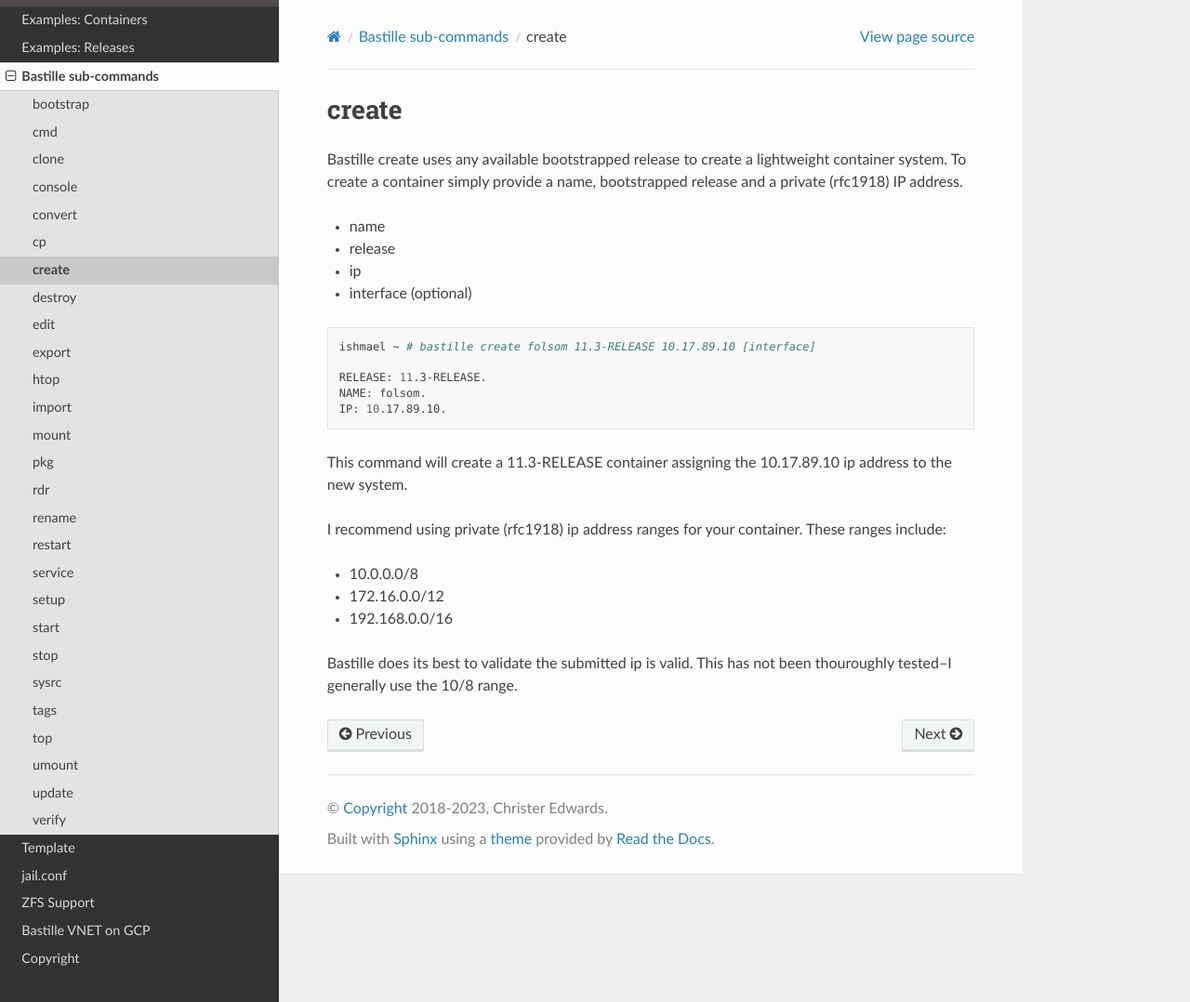
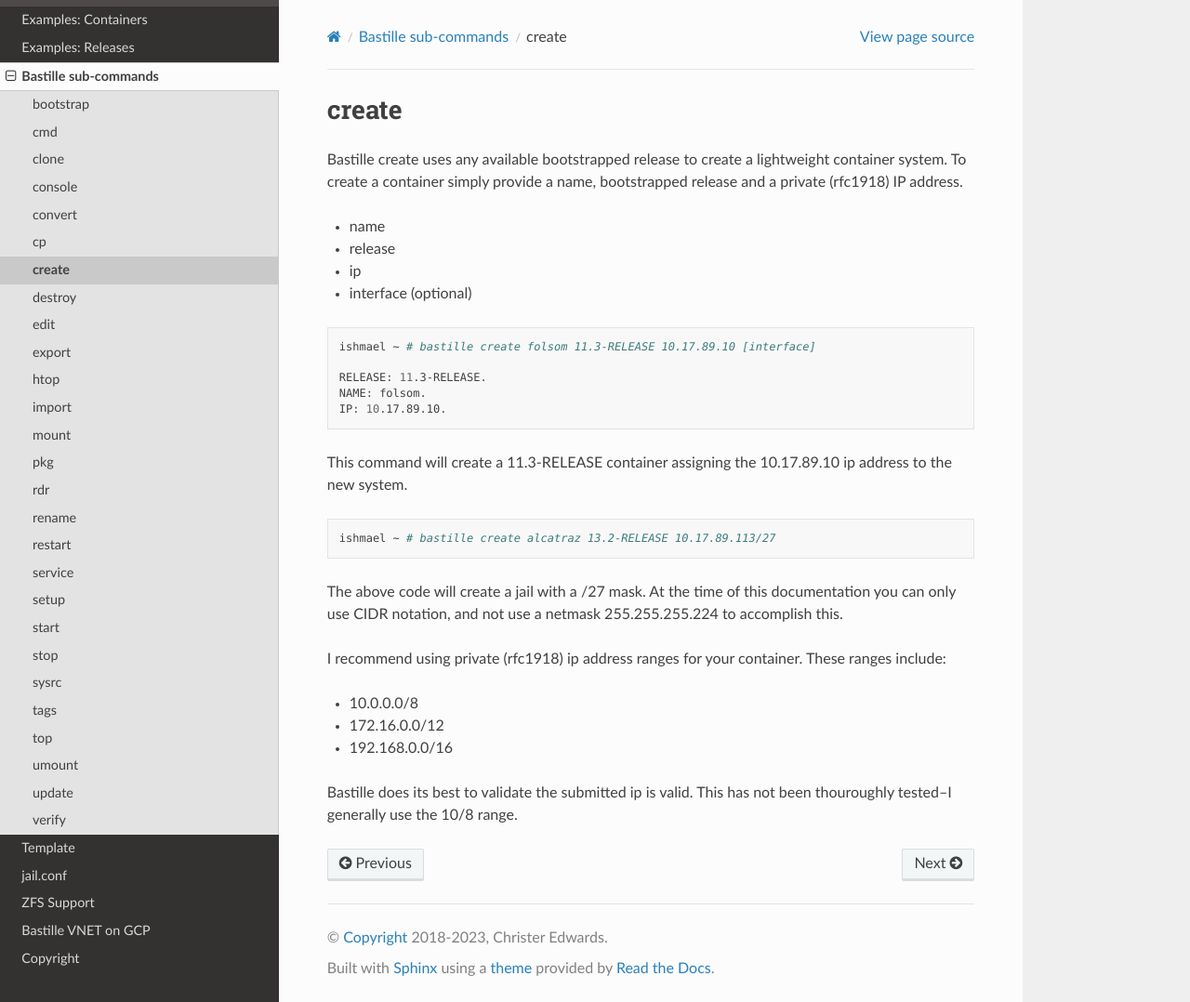
Before and after one commit to BastilleBSD/bastille, a Sphinx documentation site: the page built from docs/chapters/subcommands/create.rst, in a window 1280 px wide and 1078 px high. Shown: the whole window at 93% size. Built offline with Sphinx 7.4.7 and the Read the Docs theme 2.0.0, drawn with Linux system fonts in a browser that asks for light colours; pages that are not in the unit, such as notebooks, are missing from menus.

Commit message:
CIDR documentation on create command

```diff
--- a/docs/chapters/subcommands/create.rst
+++ b/docs/chapters/subcommands/create.rst
@@ -22,6 +22,15 @@ bootstrapped release and a private (rfc1918) IP address.
 This command will create a 11.3-RELEASE container assigning the 10.17.89.10 ip
 address to the new system.
 
+.. code-block:: shell
+
+   ishmael ~ # bastille create alcatraz 13.2-RELEASE 10.17.89.113/27
+
+
+The above code will create a jail with a /27 mask.  At the time of this documentation you
+can only use CIDR notation, and not use a netmask 255.255.255.224 to accomplish this.
+
+
 I recommend using private (rfc1918) ip address ranges for your container.  These
 ranges include:
 
```
